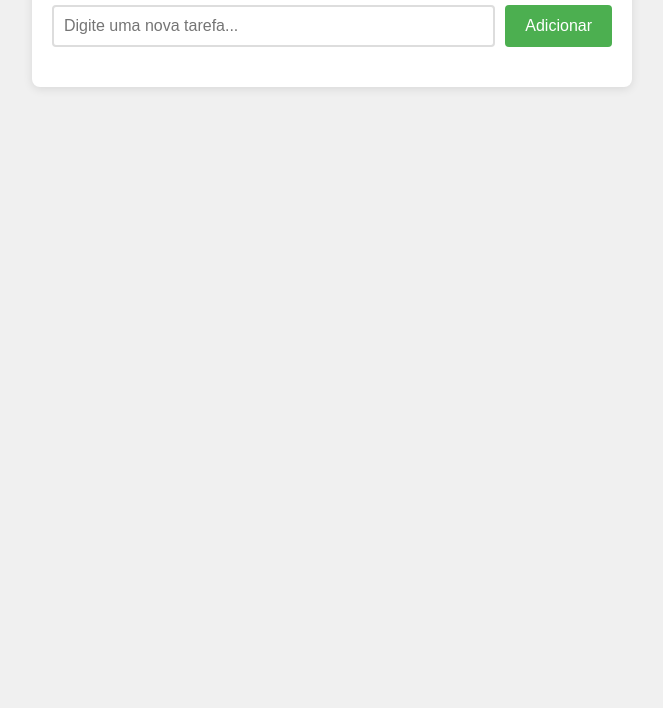
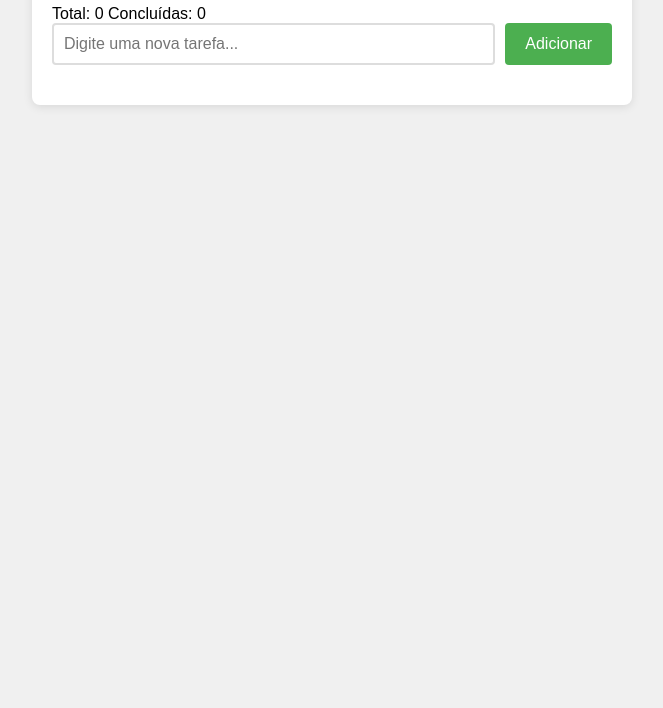
Before and after one commit to kaue05/atividades-branch-CLOUD-BRANCH-MERGE, a plain HTML site: page index.html in a window 1280 px wide. Shown: the part 92-800 px from the top of the page, without its empty margins (308-971 px from the left). Drawn offline with Linux system fonts and the light colour scheme.

Commit message:
feat: adiciona elementos para contadores de tarefas

```diff
--- a/index.html
+++ b/index.html
@@ -9,6 +9,10 @@
 <body>
     <div class="container">
         <h1>Minhas Tarefas</h1>
+        <div class="stats">
+            <span id="totalTasks">Total: 0</span>
+            <span id="completedTasks">Concluídas: 0</span>
+        </div>
         <div id="app">
             <div class="input-container">
                 <input type="text" id="taskInput" placeholder="Digite uma nova tarefa...">
```
